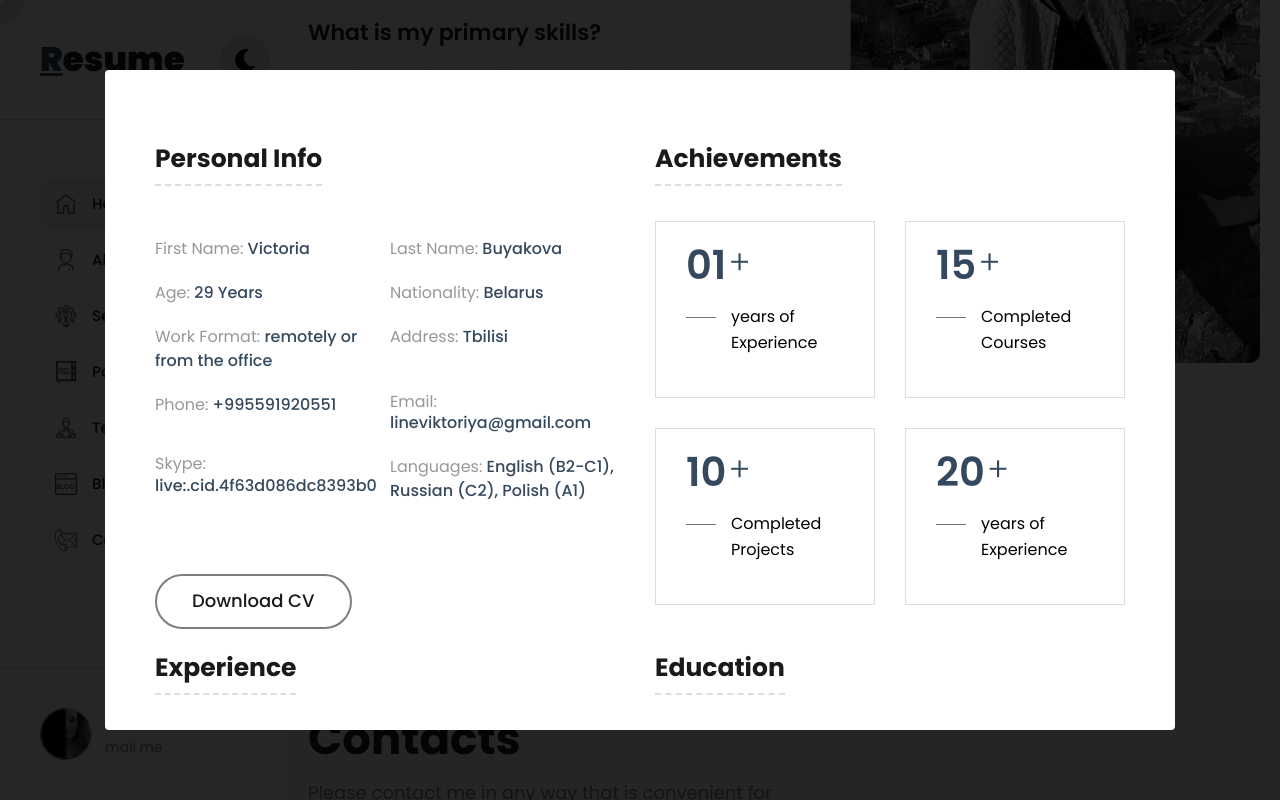
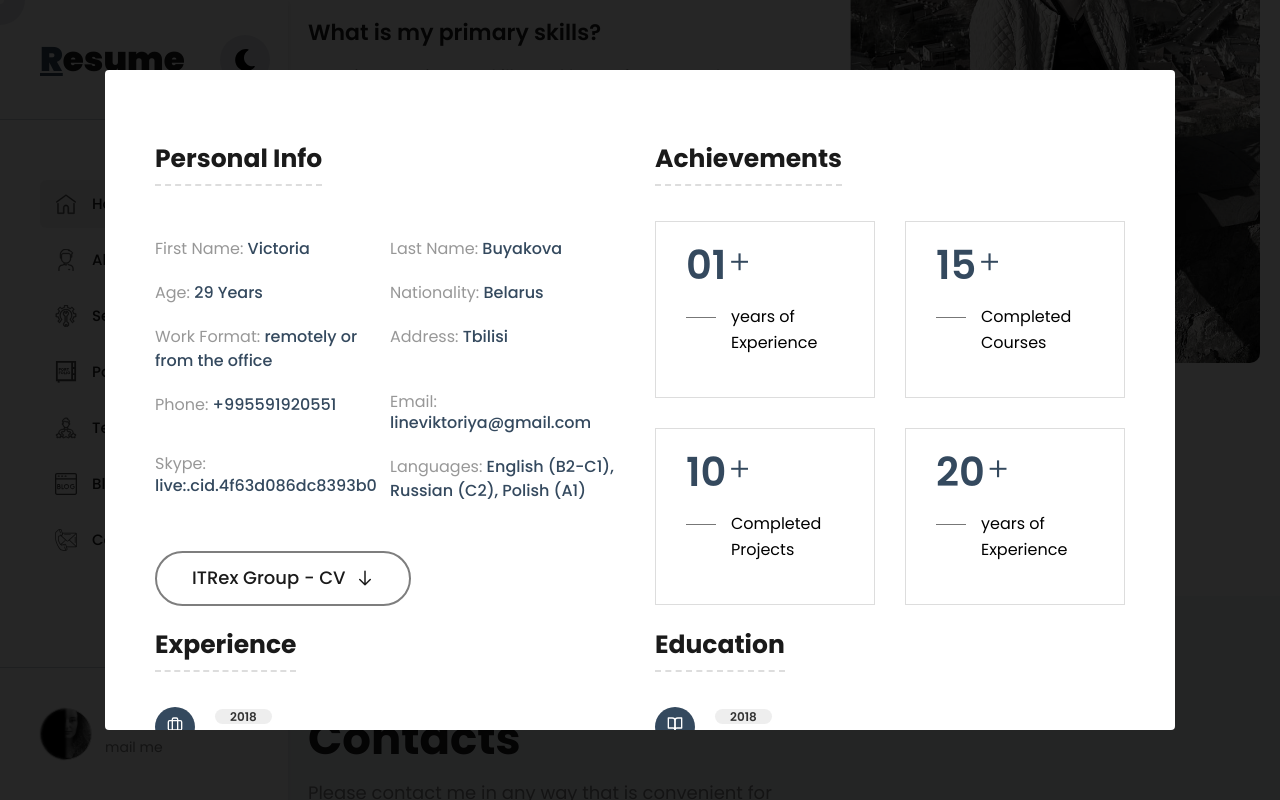
Before and after one commit to Feralwater/cv, a React (Create React App) app: page / in a window 1280 px wide. Both pictures are taken after a click on the button "See More". Shown: the part 1267-2067 px from the top of the page. Built offline with nearby package versions, Linux system fonts and the light colour scheme.

Commit message:
refactor: change download button styles

```diff
--- a/src/Pages/PersolnalInfo/index.tsx
+++ b/src/Pages/PersolnalInfo/index.tsx
@@ -6,7 +6,7 @@ import {
   AchievementTitle,
   AchievementWrapper,
   ButtonWrapper,
-  Column,
+  Column, DownloadButton,
   ExperienceItem,
   ExperienceList,
   Icon,
@@ -18,9 +18,9 @@ import {
   PopupRow,
   Time,
 } from 'Pages/PersolnalInfo/styles';
-import { HomeButton } from 'Pages/Home/styles';
 import { FiBookOpen, FiBriefcase } from 'react-icons/fi';
 import AboutList from 'Pages/PersolnalInfo/components/AboutList';
+import { HiOutlineArrowDown } from 'react-icons/hi';
 
 const PersonalInfo = () => (
   <Popup>
@@ -29,12 +29,13 @@ const PersonalInfo = () => (
         <PopupHeader>Personal Info</PopupHeader>
         <AboutList />
         <ButtonWrapper>
-          <HomeButton
-            href="CV-Victoria-Buyakova.pdf"
+          <DownloadButton
+            href="ITRex Group - CV.pdf"
             download
           >
-            Download CV
-          </HomeButton>
+            <span>ITRex Group - CV</span>
+            <HiOutlineArrowDown />
+          </DownloadButton>
         </ButtonWrapper>
       </Column>
       <Column>
--- a/src/Pages/PersolnalInfo/styles.ts
+++ b/src/Pages/PersolnalInfo/styles.ts
@@ -164,3 +164,23 @@ export const JobDescription = styled.p`
   font-size: 15px;
   line-height: 27px;
 `;
+
+export const DownloadButton = styled.a`
+  text-decoration: none;
+  color: ${({ theme }) => theme.colors.font};
+  font-weight: 500;
+  font-size: 18px;
+  display: inline-flex;
+  align-items: center;
+  border: ${({ theme }) => theme.borders.graniteBorder};
+  padding: 15px 35px;
+  border-radius: 30px;
+  margin-top: 12px;
+  gap: 10px;
+
+  &:hover {
+    background-color: ${({ theme }) => theme.colors.font};
+    color: ${({ theme }) => theme.colors.buttonHoverColor};
+    border-color: ${({ theme }) => theme.colors.font};
+  }
+`;
```
Also changed, not shown: 1 other file (tests, documents, lock files or other folders).
